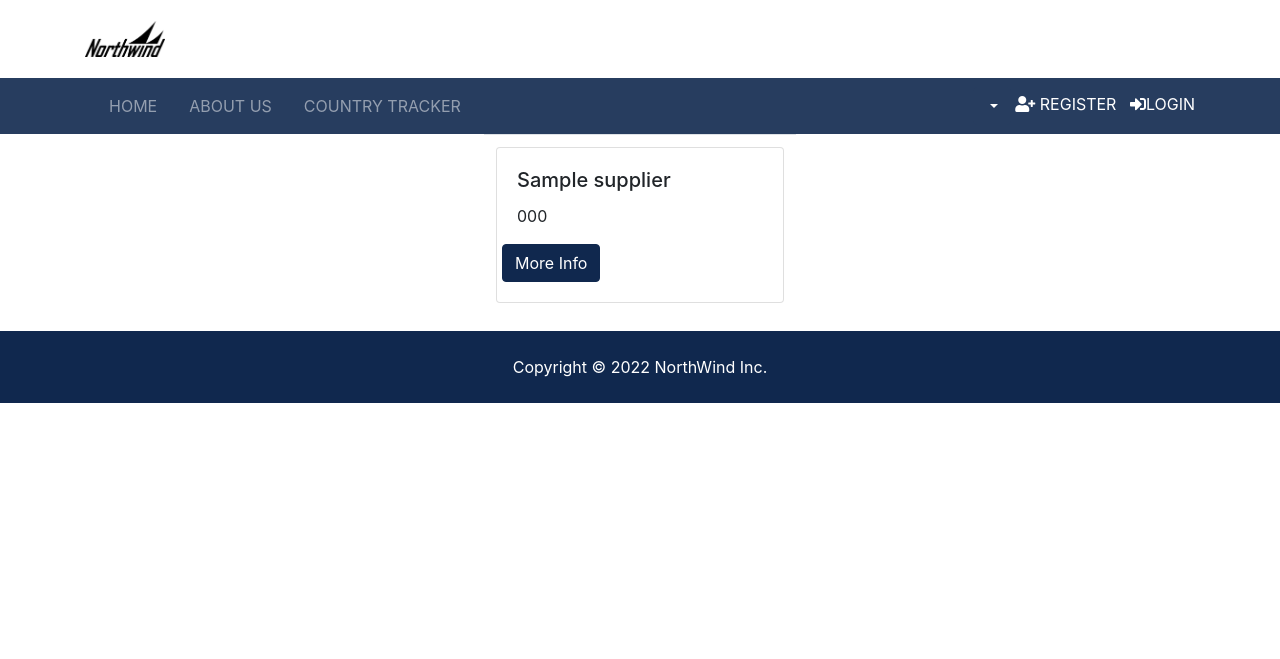
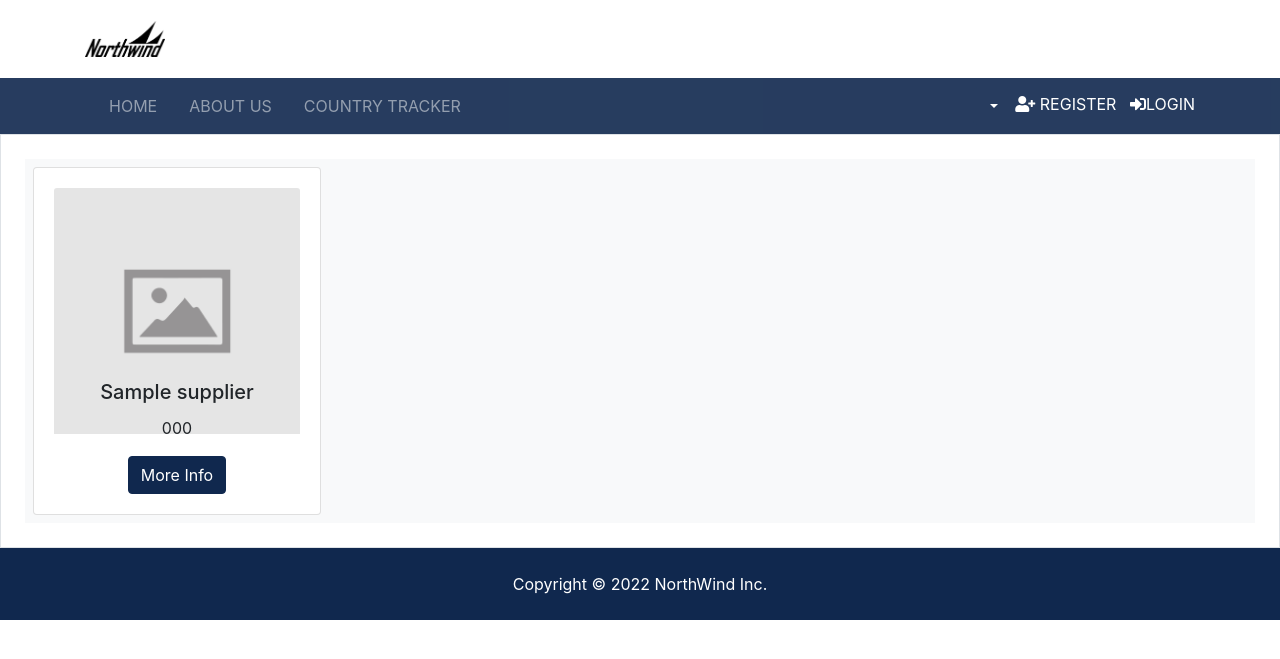
Before and after one commit to martinsmithumb/northwind, a Django app: page /suppliers/supplierhome in a window 1280 px wide. Shown: the top 659 px of the page. Run offline with Django 3.2, Linux system fonts and the light colour scheme; tables that the repository leaves empty hold one stand-in row (values such as "Sample post"); some libraries are stand-ins or nearby versions.

Commit message:
Updated customer, employee,  product, and supplier landing pages

```diff
--- a/templates/employees/employeehome.html
+++ b/templates/employees/employeehome.html
@@ -27,5 +27,5 @@
                 {% endif %}
             </div>
         </section>
-      </div>
+    </div>
 {% endblock %}
--- a/templates/suppliers/supplierhome.html
+++ b/templates/suppliers/supplierhome.html
@@ -5,27 +5,27 @@
 {% block title %} | Suppliers {% endblock %}
 
 {% block content %}
-<div class="row justify-content-center">
-    <div class="col-auto">
-      <table class="table table-responsive">
+    <!-- Sourced flexbox code from https://mdbootstrap.com/docs/standard/layout/flexbox/ -->
+    <div class="bg-white border rounded-5">
+      <section class="w-100 p-4 text-center pb-4">
+          <div class="d-flex flex-wrap bg-light">
           {% if suppliers %}
               {% for supplier in suppliers %}
-                <tr>
-                    <td>
-                        <div class="card" style="width: 18rem;">
+                <div class="p-2 col-example">
+                    <div class="card" style="width: 18rem;">
                         <div class="card-body">
+                          <div style="height: 12rem;">
+                            <img class="card-img-top" src="{% static 'img/placeholder.png' %}" alt="Card image cap">
+                          </div>
                             <h5 class="card-title">{{supplier.supplier_name}}</h5>
                             <p class="card-text">{{supplier.phone}}</p>
-                            <div class="row mx-md-n5" >
-                              <a href="{% url 'supplier' supplier.supplier_id %}" class="btn btn-primary">More Info</a>
-                            </div>
+                            <a href="{% url 'supplier' supplier.supplier_id %}" class="btn btn-primary">More Info</a>
                         </div>
-                        </div>
-                    </td>
-                </tr>
+                    </div>
+                </div>
               {% endfor %}
           {% endif %}
-      </table>
+        </div>
+      </section>
     </div>
-  </div>
 {% endblock %}
```
Also changed, not shown: templates/customers/customerhome.html (+11 -12 lines), templates/products/producthome.html (+9 -9 lines), base/static/img/placeholder.png (added), static/img/placeholder.png (added).
